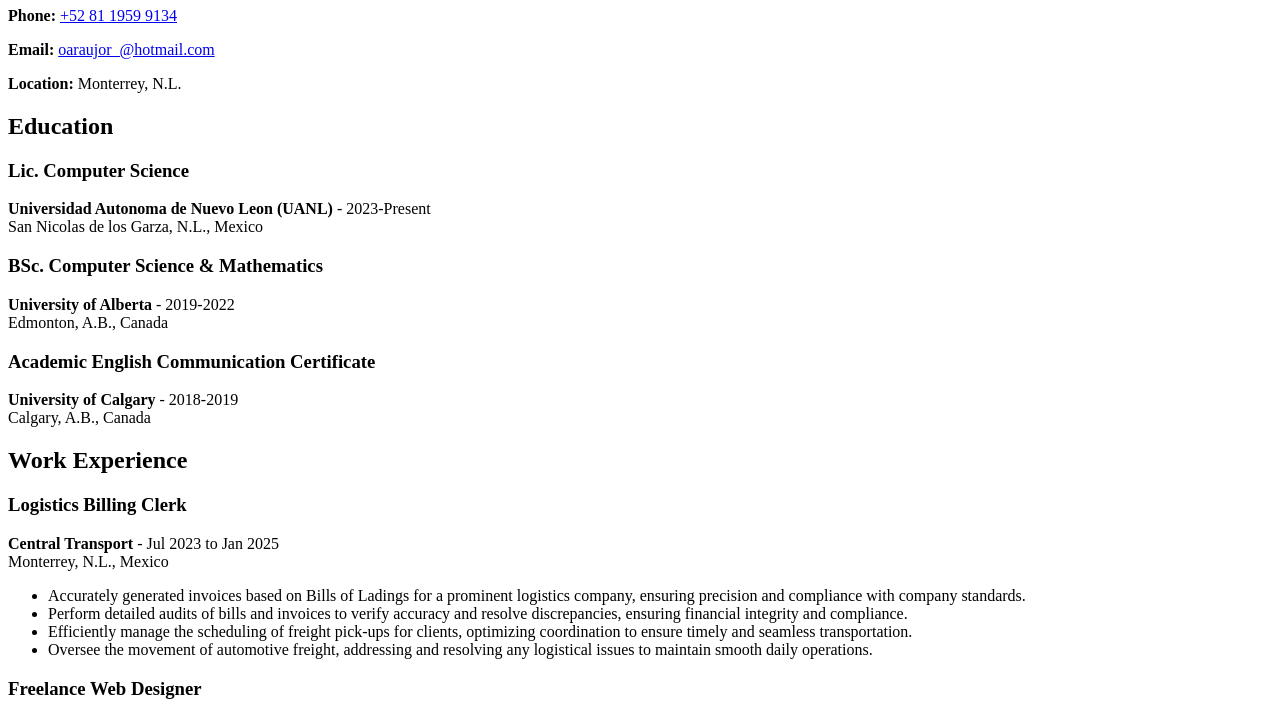
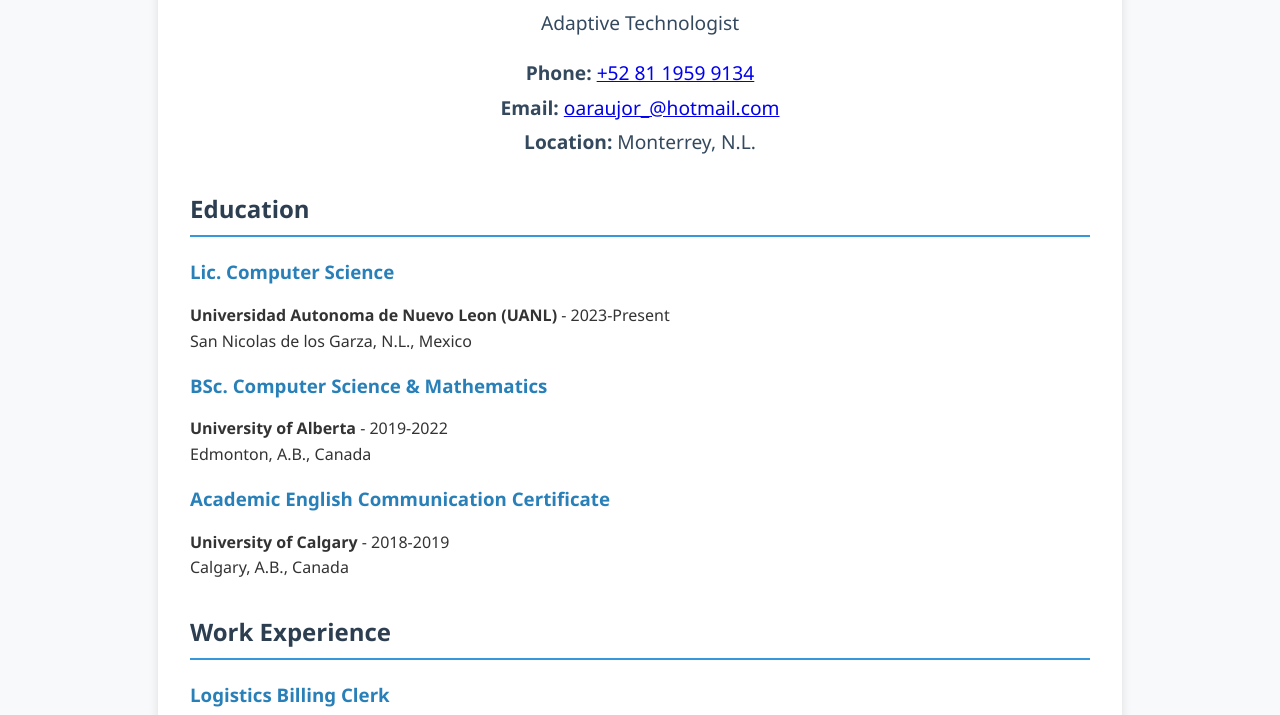
Before and after one commit to oaraujor/OAR_CV, a plain HTML site: page index.html in a window 1280 px wide. Shown: the part 107-822 px from the top of the page. Drawn offline with Linux system fonts and the light colour scheme.

Commit message:
added css stylesheet and link

```diff
--- a/index.html
+++ b/index.html
@@ -3,6 +3,8 @@
 <head>
     <meta charset="UTF-8" />
     <meta name="viewport" content="width=device-width, initial-scale=1.0"/>
+    <link rel="stylesheet" href="styles.css" />
+
     <title>Octavio Araujo Rosales - CV</title>
 </head>
 <body>
@@ -76,7 +78,7 @@
             <ul>
                 <li><strong>Spanish: </strong>Native Speaker</li>
                 <li><strong>English: </strong>Upper Advanced (with Certificate)</li>
-                <li><strong>French: </strong>Low Intermediate (with Certificate)</li>
+                <li><strong>French: </strong>Low Intermediate</li>
             </ul>
         </section>
     </div>
--- a/styles.css
+++ b/styles.css
@@ -0,0 +1,63 @@
+body {
+  font-family: 'Segoe UI', Tahoma, Geneva, Verdana, sans-serif;
+  line-height: 1.6;
+  background-color: #f8f9fa;
+  margin: 0;
+  padding: 0;
+  color: #333;
+}
+
+.container {
+  max-width: 900px;
+  margin: auto;
+  padding: 2rem;
+  background-color: white;
+  box-shadow: 0 0 10px rgba(0, 0, 0, 0.1);
+}
+
+header {
+  text-align: center;
+  margin-bottom: 2rem;
+}
+
+header h1 {
+  margin: 0;
+  font-size: 2.5em;
+  color: #2c3e50;
+}
+
+header p {
+  font-size: 1.2em;
+  color: #34495e;
+}
+
+.contact p {
+  margin: 0.2em 0;
+}
+
+section {
+  margin-bottom: 2rem;
+}
+
+section h2 {
+  border-bottom: 2px solid #3498db;
+  padding-bottom: 0.3em;
+  color: #2c3e50;
+}
+
+.item {
+  margin-bottom: 1rem;
+}
+
+.item h3 {
+  margin: 0;
+  color: #2980b9;
+}
+
+ul {
+  padding-left: 1.5em;
+}
+
+ul li {
+  margin-bottom: 0.5em;
+}
```
